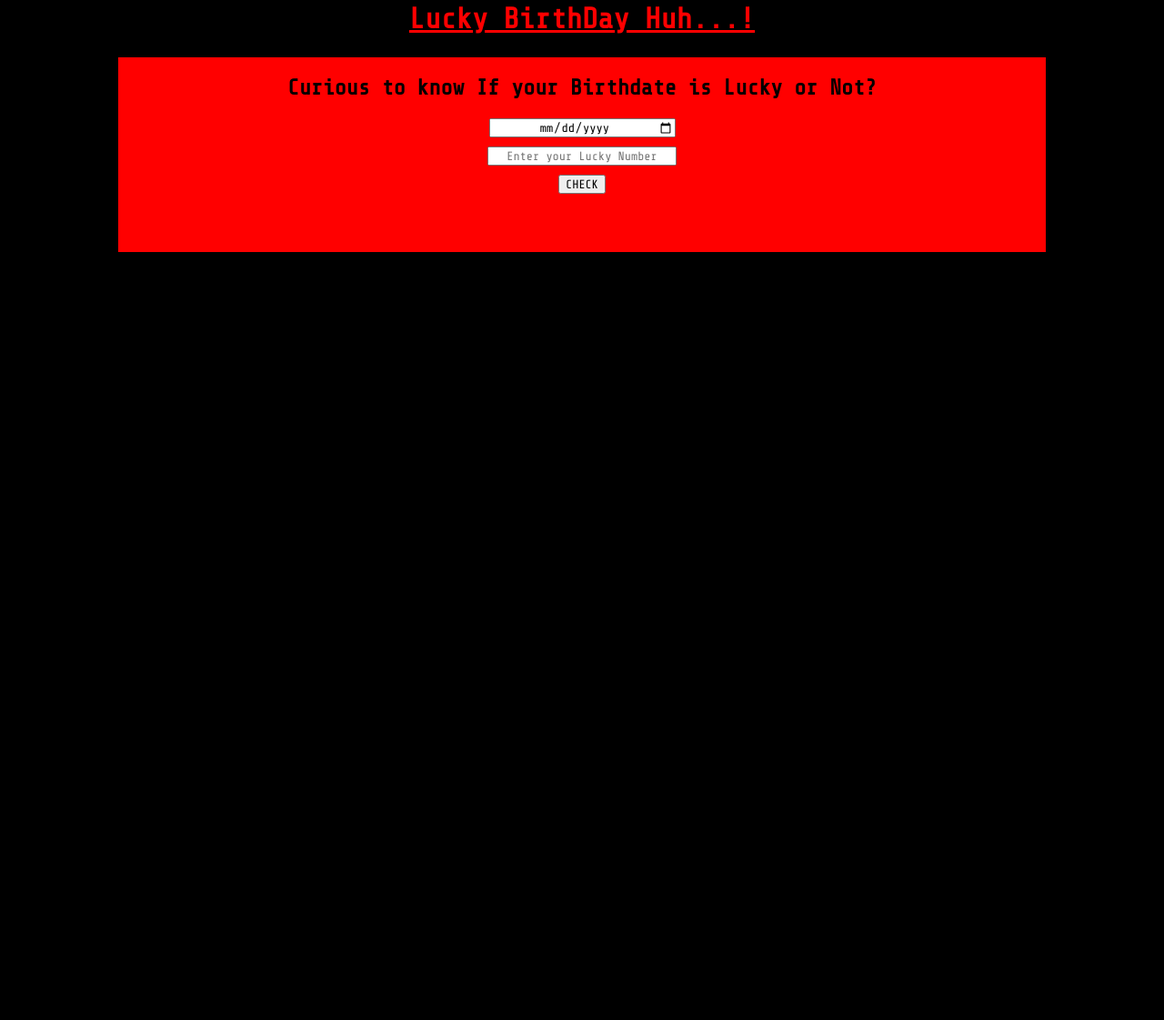
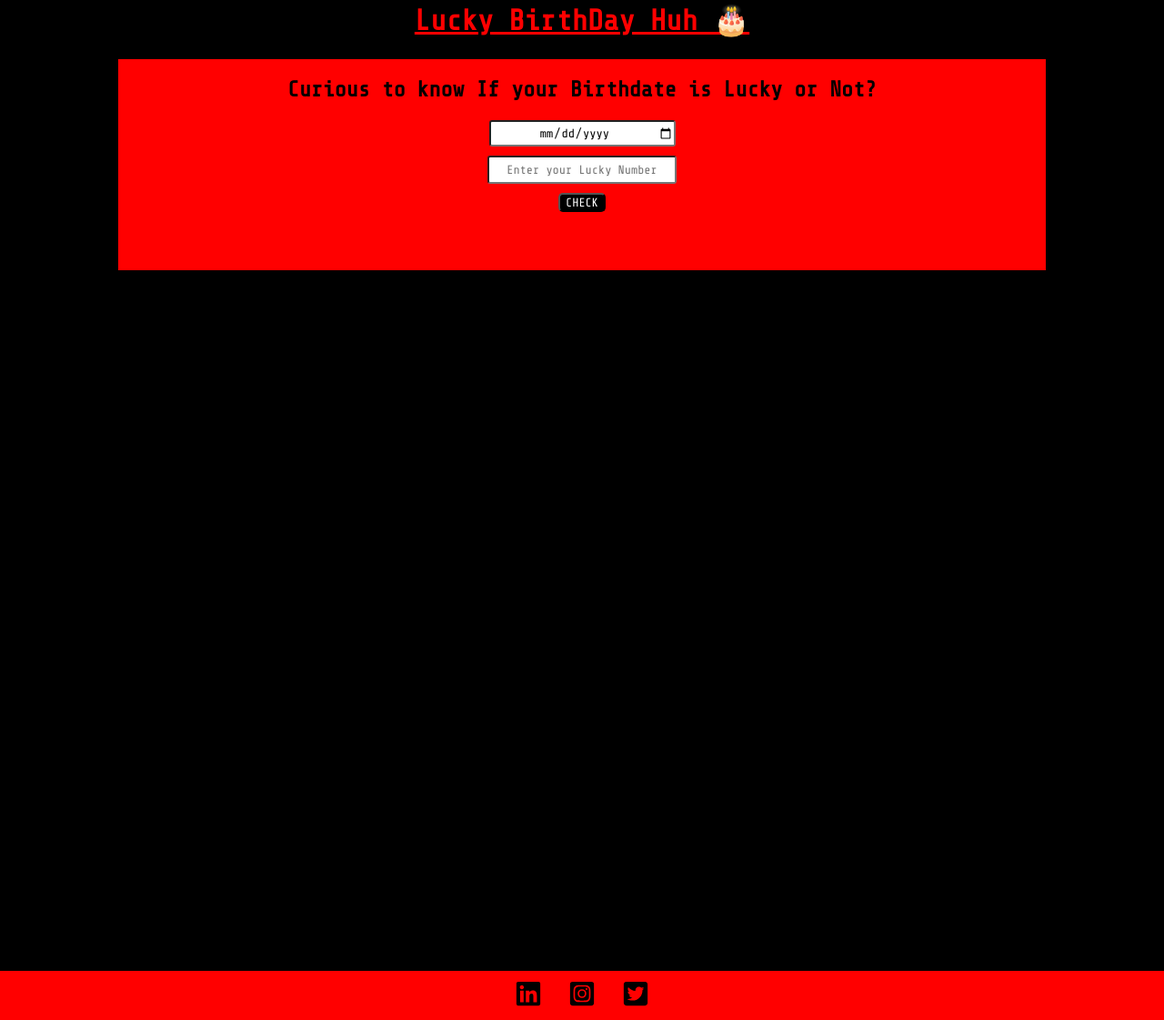
Before and after one commit to MaruthiPothuganti/Lucky-BirthdayDate, a plain HTML site: page index.html in a window 1280 px wide. Shown: the part 18-1139 px from the top of the page at 91% size. Before the commit the page ends 800 px from the top, so only its background shows below. Drawn offline with nearby package versions, Linux system fonts and the light colour scheme.

Commit message:
Refactor

```diff
--- a/app.js
+++ b/app.js
@@ -6,7 +6,6 @@ const message = document.querySelector("#outputMessage");
 
 
 btnCheckLuck.addEventListener("click", function checkIfLucky() {
-
     const dob = userBirthDate.value;
 
     const totalSum = sumDate(dob);
@@ -15,6 +14,7 @@ btnCheckLuck.addEventListener("click", function checkIfLucky() {
     } else {
         showMessage("Uh,oh.. Sorry, BetterLuck in NextLife😅");
     }
+
 
 
 });
--- a/index.html
+++ b/index.html
@@ -12,20 +12,27 @@
 
 <body>
     <h1>
-        <center>Lucky BirthDay Huh...!</center>
+        <center>Lucky BirthDay Huh 🎂</center>
     </h1>
     <div class="container">
         <h2>Curious to know If your Birthdate is Lucky or Not?</h2>
-        <input type="date" id="birthDate"><br>
+        <form action="/">
+            <input type="date" id="birthDate" required><br>
 
-        <input type="text" id="luckyNumber" placeholder="Enter your Lucky Number"><br>
+            <input type="text" id="luckyNumber" placeholder="Enter your Lucky Number" required><br>
 
-        <button type="submit" id="check">CHECK</button>
-
+            <button type="submit" id="check">CHECK</button>
+        </form>
     </div>
     <div class="containerTwo">
         <h3 id="outputMessage"></h3>
     </div>
+
+    <footer>
+        <a href=""><img class="links" src="Assets/linkedin.svg" alt="LinkedIn"></a>
+        <a href=""><img class="links" src="Assets/instagram.svg" alt="LinkedIn"></a>
+        <a href=""><img class="links" src="Assets/twitter.svg" alt="LinkedIn"></a>
+    </footer>
 </body>
 <script src="app.js"></script>
 
--- a/styles.css
+++ b/styles.css
@@ -27,6 +27,7 @@ h1 {
     margin-right: 10%;
     margin-top: 10%;
     color: red;
+    display: block;
 }
 
 input {
@@ -36,8 +37,29 @@ input {
     text-align: center;
     color: black;
     font-family: 'Share Tech Mono', monospace;
+    height: 25px;
+    border-radius: 3px;
 }
 
 button {
     font-family: 'Share Tech Mono', monospace;
+    color: white;
+    background-color: black;
+    border-radius: 5px;
+    cursor: pointer;
 }
+
+footer {
+    text-align: center;
+    background-color: red;
+    margin-top: 60%;
+}
+
+.links {
+    height: 30px;
+    width: 30px;
+    background-color: red;
+    border-radius: 10px;
+    margin: 5px;
+    padding: 5px;
+}
```
Also changed, not shown: Assets/instagram.svg (added), Assets/linkedin.svg (added), Assets/twitter.svg (added).
